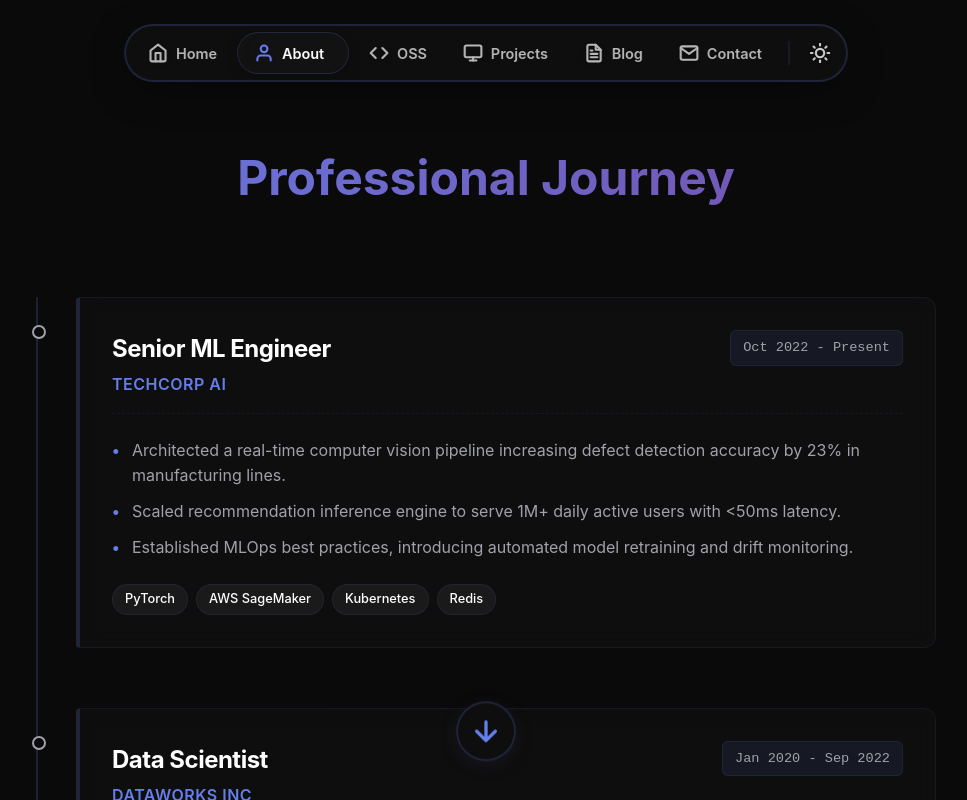
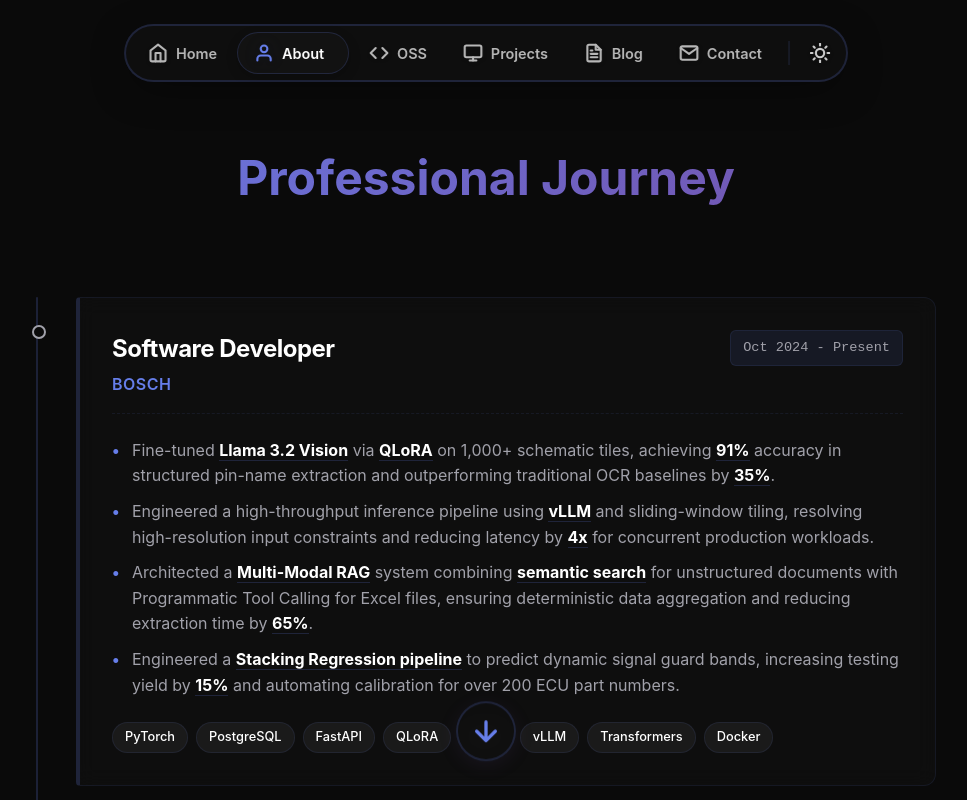
Before and after one commit to AlanPonnachan/AlanPonnachan.github.io, a React (Create React App) app: page / in a window 1280 px wide. Both pictures are taken after a click on the button "About". Shown: the top 800 px of the page, without its empty margins (154-1121 px from the left). Built offline with nearby package versions, Linux system fonts and the light colour scheme.

Commit message:
update professional journey

```diff
--- a/src/App.css
+++ b/src/App.css
@@ -605,6 +605,19 @@ body {
   .exp-period {
     align-self: flex-start;
   }
+}
+
+/* Highlighted Text in Journey */
+.highlight-text {
+  color: var(--text-primary); /* Make it bright white/black */
+  font-weight: 700;
+  /* Optional: Add a subtle underline color */
+  border-bottom: 1px solid var(--border-color-strong);
+}
+
+.experience-item:hover .highlight-text {
+  color: var(--gradient-start); /* Turns purple/blue on hover */
+  border-bottom-color: var(--gradient-start);
 }
 
 /* Responsive Adjustments */
--- a/src/App.js
+++ b/src/App.js
@@ -207,39 +207,42 @@ const Hero = ({ onNavigate }) => {
 const About = () => {
   const experience = [
     {
-      role: "Senior ML Engineer",
-      company: "TechCorp AI",
-      period: "Oct 2022 - Present",
-      tech: ["PyTorch", "AWS SageMaker", "Kubernetes", "Redis"],
+      role: "Software Developer",
+      company: "Bosch",
+      period: "Oct 2024 - Present",
+      tech: ["PyTorch", "PostgreSQL", "FastAPI", "QLoRA", "RAG", "vLLM", "Transformers", "Docker"],
       highlights: [
-        "Architected a real-time computer vision pipeline increasing defect detection accuracy by 23% in manufacturing lines.",
-        "Scaled recommendation inference engine to serve 1M+ daily active users with <50ms latency.",
-        "Established MLOps best practices, introducing automated model retraining and drift monitoring."
+        "Fine-tuned <b>Llama 3.2 Vision</b> via <b>QLoRA</b> on 1,000+ schematic tiles, achieving <b>91%</b> accuracy in structured pin-name extraction and outperforming traditional OCR baselines by <b>35%</b>.",
+        "Engineered a high-throughput inference pipeline using <b>vLLM</b> and sliding-window tiling, resolving high-resolution input constraints and reducing latency by <b>4x</b> for concurrent production workloads.",
+        "Architected a <b>Multi-Modal RAG</b> system combining <b>semantic search</b> for unstructured documents with Programmatic Tool Calling for Excel files, ensuring deterministic data aggregation and reducing extraction time by <b>65%</b>.",
+        "Engineered a <b>Stacking Regression pipeline</b> to predict dynamic signal guard bands, increasing testing yield by <b>15%</b> and automating calibration for over 200 ECU part numbers."
       ]
     },
     {
-      role: "Data Scientist",
-      company: "DataWorks Inc",
-      period: "Jan 2020 - Sep 2022",
-      tech: ["Python", "Scikit-learn", "Airflow", "PostgreSQL"],
+      role: "AI/ML Intern",
+      company: "Bosch",
+      period: "Jan 2024 - Jun 2024",
+      tech: ["PyTorch" , "pandas", "scikit-learn", "ResNet", "OpenCV"],
       highlights: [
-        "Developed churn prediction models that identified high-risk customers, leading to a 35% reduction in churn.",
-        "Built an automated ETL pipeline processing 100GB+ of daily structured data for downstream analytics.",
-        "Published research on ensemble methods for time-series forecasting in a top-tier internal conference."
+        "Implemented a <b>ResNet-50</b>–based schematic comparison system with <b>90%</b> accuracy, reducing manual review time by 80% through automated difference detection in PDFs.",
+        "Leveraged <b>descriptive statistics</b> with pandas for analyzing voltage readings across diverse ECU datasets, leading to the accurate prediction of optimal minimum and maximum value of voltage readings.",
+
       ]
     },
-    {
-      role: "ML Research Intern",
-      company: "AI Research Lab",
-      period: "Jun 2019 - Dec 2019",
-      tech: ["TensorFlow", "Keras", "NumPy", "Pandas"],
-      highlights: [
-        "Investigated novel transformer architectures for multivariate time-series forecasting.",
-        "Optimized data preprocessing workflows, reducing experiment turnaround time by 40%.",
-        "Contributed to the lab's open-source utility library, receiving 1000+ stars on GitHub."
-      ]
-    }
+
   ];
+
+  // Helper to safely parse bold tags
+  const renderHighlight = (text) => {
+    const parts = text.split(/(<b>.*?<\/b>)/g);
+    return parts.map((part, index) => {
+      if (part.startsWith('<b>') && part.endsWith('</b>')) {
+        return <strong key={index} className="highlight-text">{part.slice(3, -4)}</strong>;
+      }
+      return part;
+    });
+  };
+
 
   return (
     <section className="about">
@@ -259,7 +262,9 @@ const About = () => {
 
                 <ul className="exp-highlights">
                   {exp.highlights.map((highlight, hIndex) => (
-                    <li key={hIndex}>{highlight}</li>
+                    <li key={hIndex}>
+                      {renderHighlight(highlight)}
+                    </li>
                   ))}
                 </ul>
 
```
